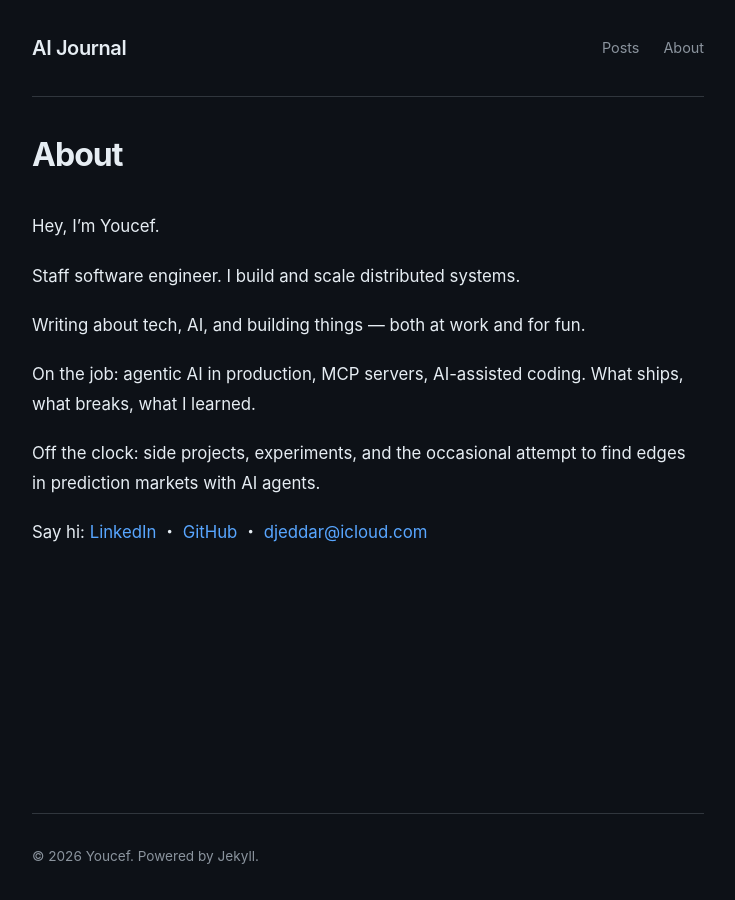
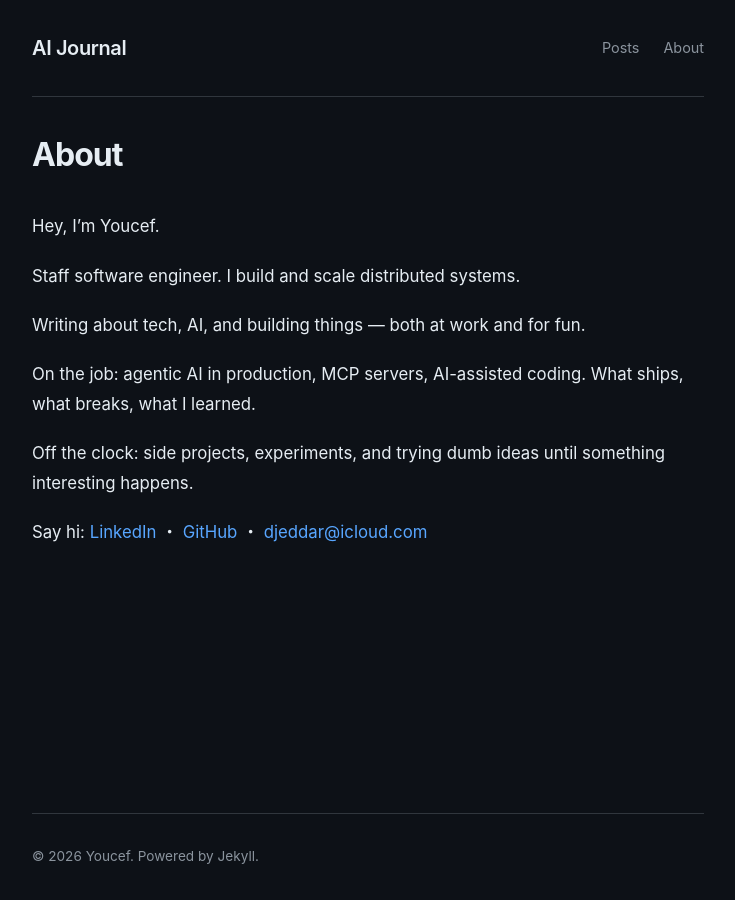
Before and after one commit to youcefjd/youcefdjeddar, a Jekyll site: the page built from about.md, in a window 1280 px wide. Shown: the whole page, without its empty margins (272-1007 px from the left). Built offline with Jekyll 4.4.1, drawn with Linux system fonts in a browser that asks for light colours.

Commit message:
Update about page - generalize side projects description
Co-Authored-By: Claude Opus 4.5 <noreply@anthropic.com>

```diff
--- a/about.md
+++ b/about.md
@@ -12,7 +12,7 @@ Writing about tech, AI, and building things — both at work and for fun.
 
 On the job: agentic AI in production, MCP servers, AI-assisted coding. What ships, what breaks, what I learned.
 
-Off the clock: side projects, experiments, and the occasional attempt to find edges in prediction markets with AI agents.
+Off the clock: side projects, experiments, and trying dumb ideas until something interesting happens.
 
 Say hi:
 [LinkedIn](https://www.linkedin.com/in/youcefdjeddar/) ・ [GitHub](https://github.com/youcefjd) ・ [djeddar@icloud.com](mailto:djeddar@icloud.com)
```
